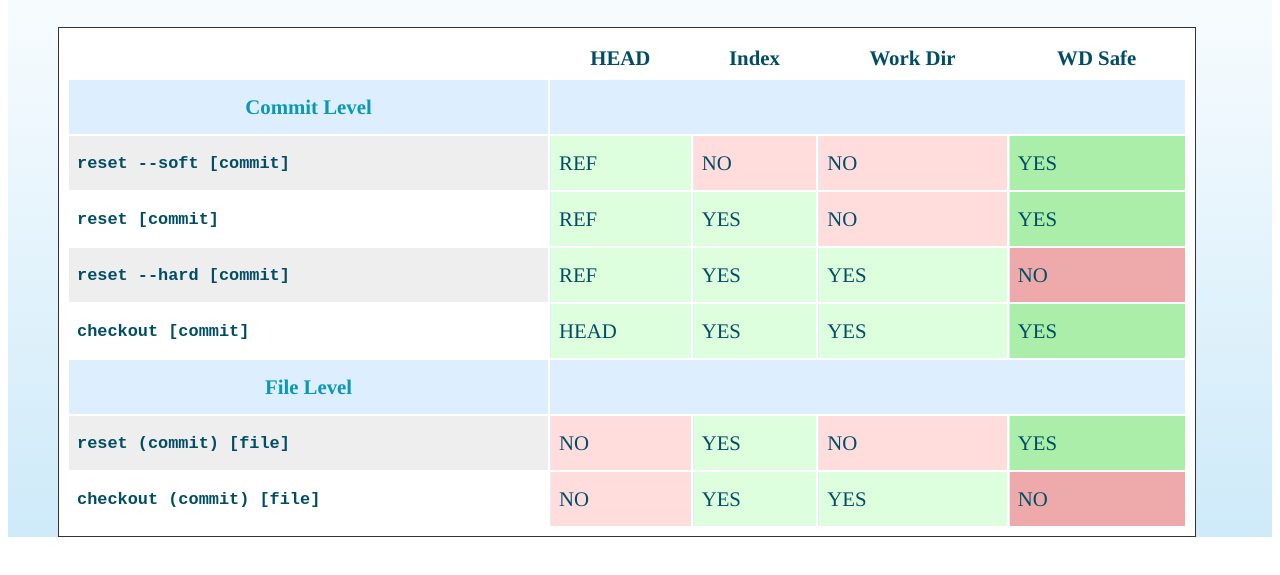
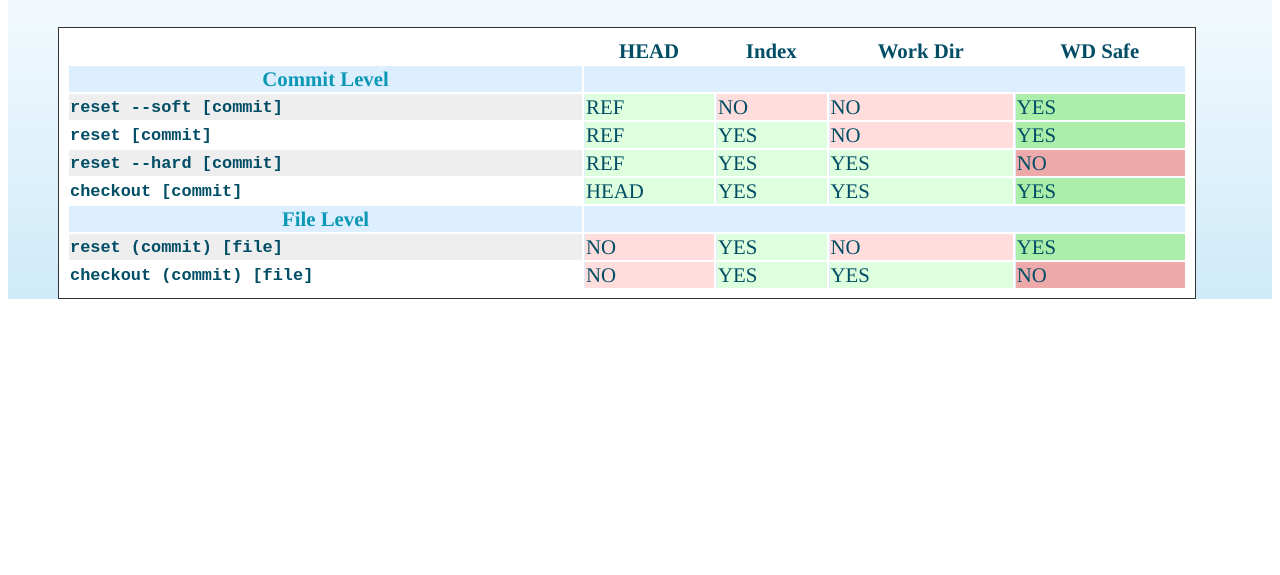
Before and after one commit to schacon/schacon.github.com, a plain HTML site: page resetvcheckout.html in a window 1280 px wide. Shown: the part 143-718 px from the top of the page. Drawn offline with Linux system fonts and the light colour scheme.

Commit message:
smaller still!

```diff
--- a/custom.css
+++ b/custom.css
@@ -127,10 +127,8 @@ table.rdata tr {
 }
 
 table.rdata tr th {
-  padding: 8px;
 }
 table.rdata tr td {
-  padding: 15px 8px;
   border-left: 1px solid #def;
 }
 table.rdata tr td.no {
```
